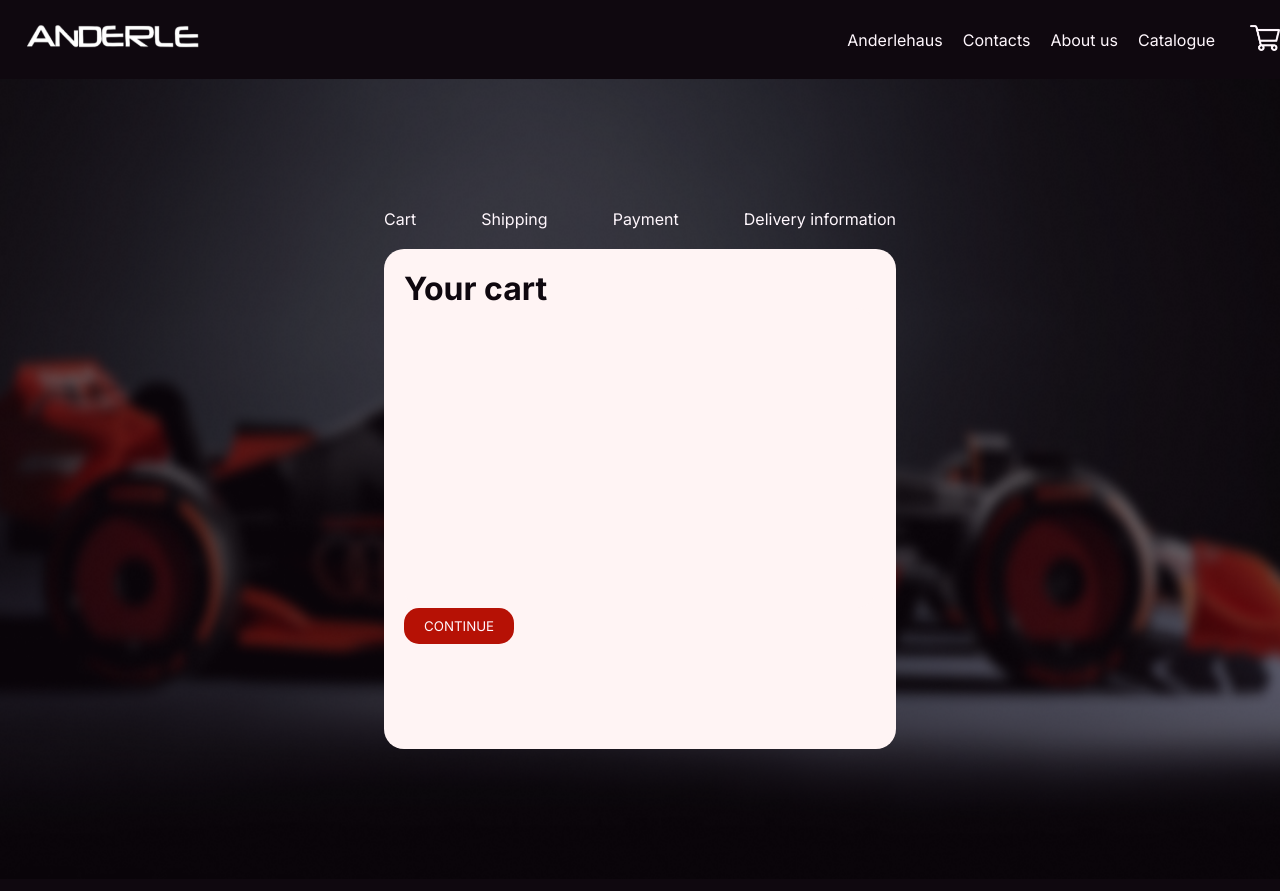
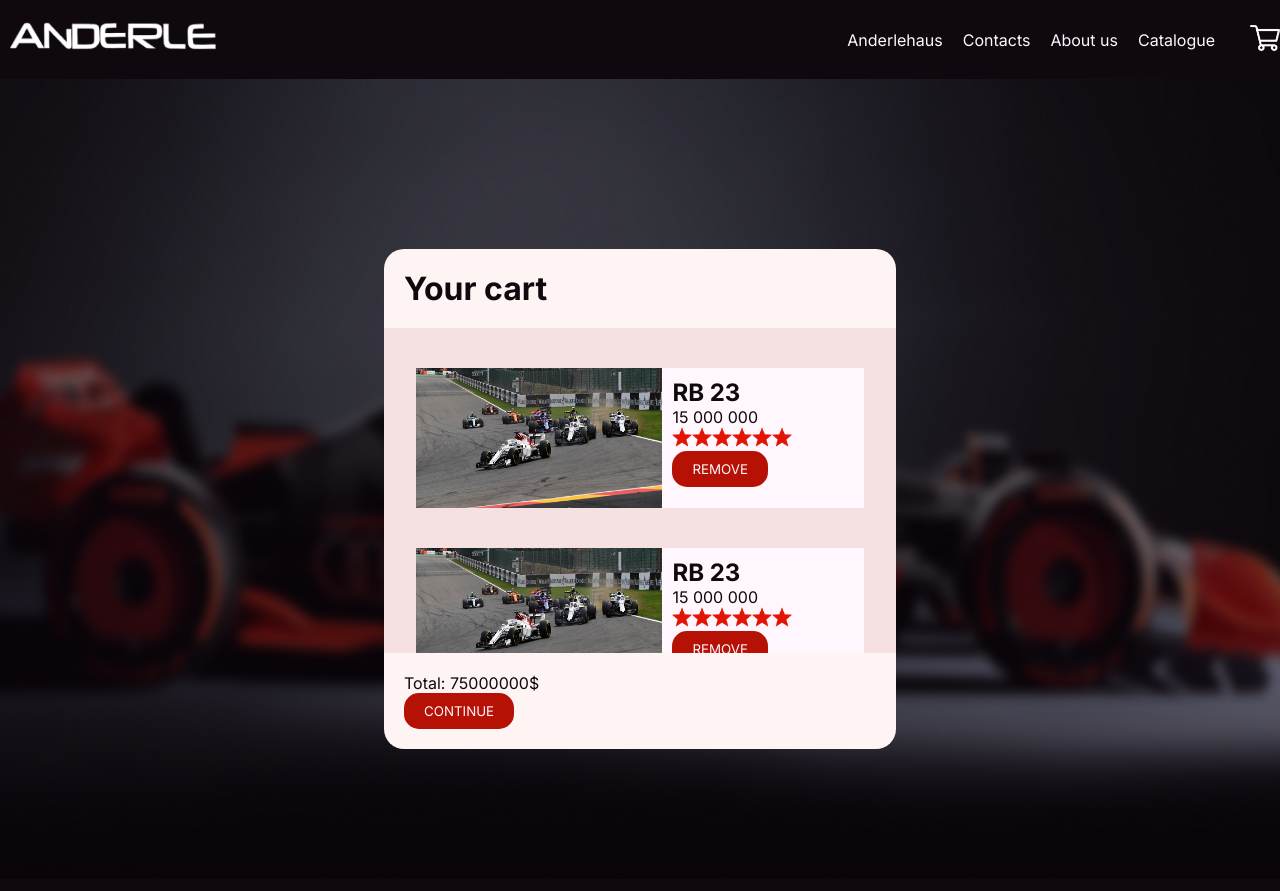
Before and after one commit to Glebegor/school-project-vojand-shop, a React app in the folder anderleshop/: page /cart in a window 1280 px wide. Shown: the top 891 px of the page. Built offline with nearby package versions, Linux system fonts and the light colour scheme.

Commit message:
Cart updated.

```diff
--- /dev/null
+++ b/anderleshop/src/components/cartItem/cartItem.js
@@ -0,0 +1,34 @@
+import "./main.css";
+import Button from "../../ui/button/button";
+import starAct from "../catItem/images/starActive.png";
+import star from "../catItem/images/star.png";
+
+const CartItem = ({photo, title, price, rating}) => {
+    function countRating() {
+
+    }
+    return (
+        <div className={"cartItem"}>
+            <img src={photo} alt=""/>
+            <div className="cartItemDescription">
+                <h2 className="cartItemTitle">{title}</h2>
+                <div className="cartItemPrice">{price}</div>
+                <div className="cartItemRating">
+                    {
+                        Array.from({length: 6}, (v, k) => {
+                            if (k < rating) {
+                                return <img src={starAct} key={k}/>
+                            } else {
+                                return <img src={star} key={k}/>
+                            }
+                        })
+                    }
+                </div>
+                <Button title={"Remove"} onClick={() => {}} />
+            </div>
+        </div>
+    )
+}
+
+
+export default CartItem;
--- /dev/null
+++ b/anderleshop/src/components/cartItem/main.css
@@ -0,0 +1,39 @@
+.cartItem
+{
+    color: var(--main-black);
+    display: flex;
+    justify-content: space-between;
+    background: var(--main-white);
+    width: 95%;
+    min-height: 140px;
+    margin: 20px;
+}
+.cartItem img
+{
+    width: 55%;
+    height: 100%;
+}
+
+.cartItemDescription
+{
+    padding: 10px;
+    width: 50%;
+    height: 100%;
+}
+.cartItemRating img
+{
+    width: 20px;
+}
+
+.cartItemTitle
+{
+
+}
+.cartItemPrice
+{
+
+}
+.cartItemRating
+{
+
+}
--- a/anderleshop/src/pages/cart/cart.js
+++ b/anderleshop/src/pages/cart/cart.js
@@ -3,11 +3,25 @@ import "./main.css"
 import {useEffect} from "react";
 import animate from "../../animate";
 import Button from "../../ui/button/button";
+import CartItem from "../../components/cartItem/cartItem";
+import Formula from "./images/formula.jpg";
 
 const Cart = () => {
     useEffect(() => {
-        animate();
+        let price = 0;
+        let items = document.querySelectorAll(".cartItem");
+        items.forEach((item) => {
+            let itemPrice = item.querySelector(".cartItemPrice").textContent;
+            itemPrice = itemPrice.replace(/\s/g, "");
+            itemPrice = itemPrice.replace("$", "");
+            price += parseInt(itemPrice);
+        });
+
+        var cartTotal = document.querySelector(".cart-total");
+        cartTotal.textContent = `Total: ${price}$`;
     }, []);
+
+
     return (
         <div className={"cart-wrp"}>
             <div className="container">
@@ -18,11 +32,20 @@ const Cart = () => {
                     <p id="DeliveryInfoName">Delivery information</p>
                 </div>
                 <div className="cart-wrapper">
-                    <h1>Your cart</h1>
+                    <h1 className={"cart-title"}>Your cart</h1>
                     <div className="cart-items-wrapper">
+                        <CartItem title={"RB 23"} rating={6} photo={Formula} price={"15 000 000"}/>
+                        <CartItem title={"RB 23"} rating={6} photo={Formula} price={"15 000 000"}/>
+                        <CartItem title={"RB 23"} rating={6} photo={Formula} price={"15 000 000"}/>
+                        <CartItem title={"RB 23"} rating={6} photo={Formula} price={"15 000 000"}/>
+                        <CartItem title={"RB 23"} rating={6} photo={Formula} price={"15 000 000"}/>
 
                     </div>
-                    <Button title={"Continue"} onClick={() => {}}/>
+                    <div className="cart-info">
+                        <div className="cart-total">Total: 0$</div>
+                        <Button title={"Continue"} onClick={() => {
+                        }}/>
+                    </div>
                 </div>
             </div>
         </div>
--- a/anderleshop/src/pages/cart/main.css
+++ b/anderleshop/src/pages/cart/main.css
@@ -16,13 +16,25 @@
 }
 .cart-wrapper
 {
+    display: flex;
+    align-items: start;
+    justify-content: space-between;
+    flex-direction: column;
     width: 40%;
     height: 500px;
-    padding: 20px;
     box-sizing: border-box;
     border-radius: 20px;
     color: var(--main-black);
     background: var(--main-white-low);
+}
+.cart-title
+{
+    padding: 20px;
+}
+.cart-info
+{
+    padding: 20px;
+
 }
 .cart-menu
 {
@@ -34,11 +46,15 @@
 }
 .cart-items-wrapper
 {
+    display: flex;
+    align-items: center;
+    justify-content: start;
+    flex-direction: column;
+
+    background: var(--main-white-lowest);
     width: 100%;
-    height: 300px;
-    overflow-y: auto;
+    height: 100%;
+    overflow-y: scroll;
     padding: 20px;
     box-sizing: border-box;
-    border-radius: 20px;
-    background: var(--main-white-low);
 }
```
Also changed, not shown: anderleshop/src/components/cartItem/images/star.png (added), anderleshop/src/components/cartItem/images/starActive.png (added), anderleshop/src/pages/cart/images/formula.jpg (added).
